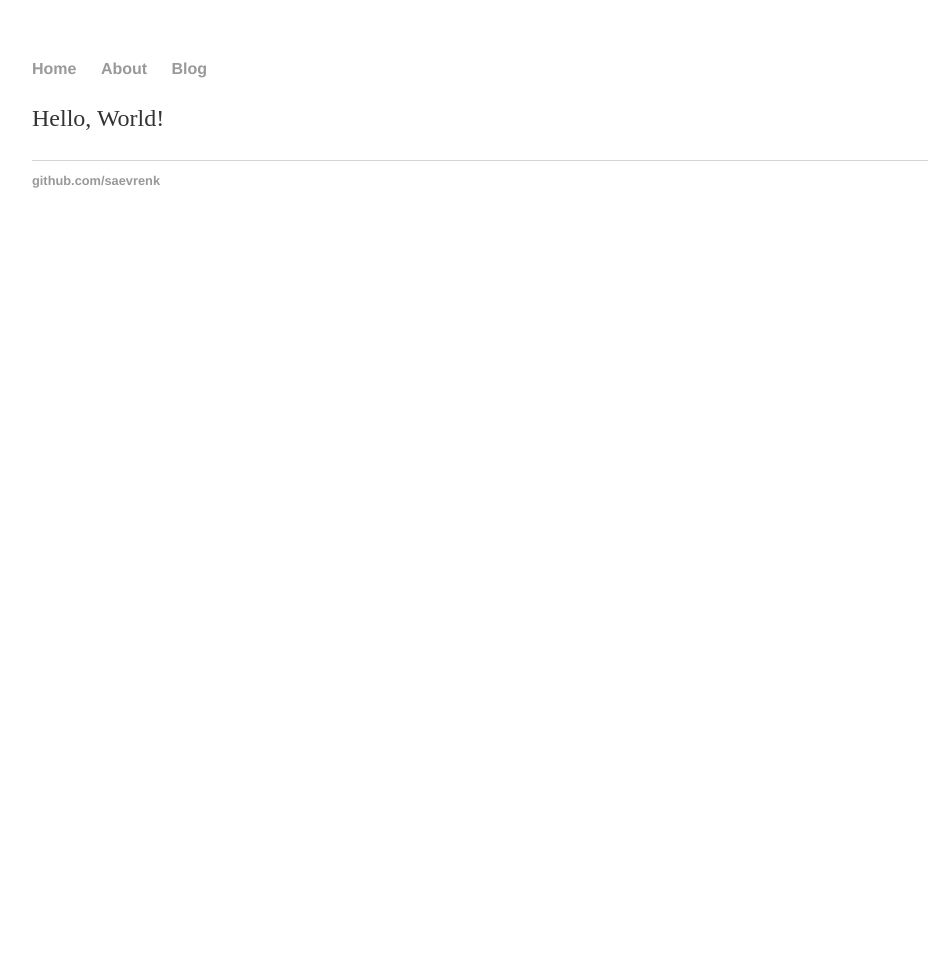
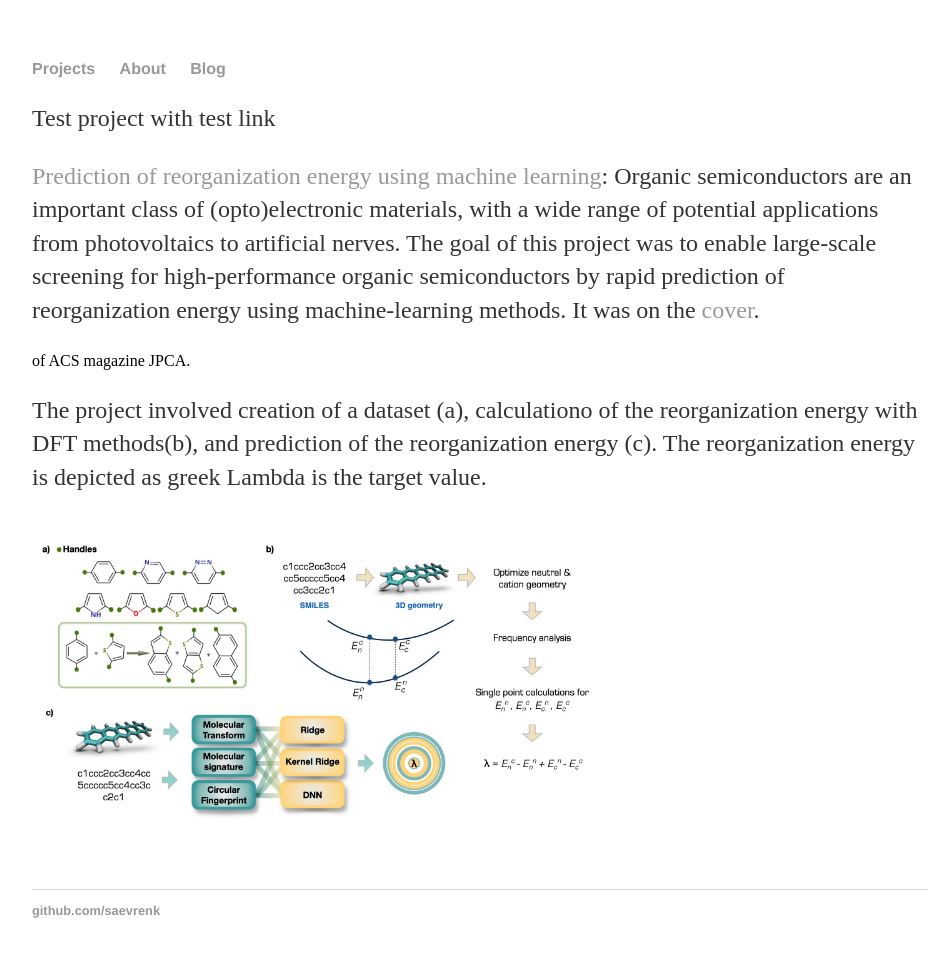
Before and after one commit to saevrenk/saevrenk.github.io, a Jekyll site: the page built from index.html, in a window 1280 px wide. Shown: the whole page, without its empty margins (160-1109 px from the left). Built offline with Jekyll 4.4.1, drawn with Linux system fonts in a browser that asks for light colours; before the commit the page ends 900 px from its top, so only the background shows below that.

Commit message:
Editing the projects page

```diff
--- a/_layouts/default.html
+++ b/_layouts/default.html
@@ -1,15 +1,17 @@
 <!DOCTYPE html>
 <html>
+
 <head>
   <title>{{ page.title }}</title>
 
   <link rel="stylesheet" type="text/css" href="/css/main.css">
 
 </head>
+
 <body>
   <nav>
     <ul>
-<li><a href="/">Home</a></li>
+      <li><a href="/">Projects</a></li>
       <li><a href="/about">About</a></li>
       <!-- <li><a href="/cv">CV</a></li> -->
       <li><a href="/blog">Blog</a></li>
--- a/index.html
+++ b/index.html
@@ -4,5 +4,21 @@ title: Hello
 ---
 <div class="blurb">
 
-	<p>    Hello, World!    </p>
+	<p> Test project with test link </p>
+
+	<p><a href:"https://pubs.acs.org/doi/abs/10.1021/acs.jpca.9b02733">
+			Prediction of reorganization energy using machine learning</a>:
+		Organic semiconductors are an important class of (opto)electronic materials,
+		with a wide range of potential applications from photovoltaics to artificial nerves.
+		The goal of this project was to enable large-scale screening for high-performance
+		organic semiconductors by rapid prediction of reorganization energy
+		using machine-learning methods. It was on the <a href:"https://pubs.acs.org/toc/jpcafh/123/36">cover</a>.
+	</p> of ACS magazine JPCA.
+	<p> The project involved creation of a dataset (a),
+		calculationo of the reorganization energy with DFT methods(b),
+		and prediction of the reorganization energy (c). The reorganization energy
+		is depicted as greek Lambda is the target value.</p>
+	<p><img src="./assets/fig1_jpca.png" alt="image" width="600" /></p>
+
+
 </div>
```
Also changed, not shown: about/index.html (+4 -7 lines), README.md, assets/fig1_jpca.png (added), 2 other files. Lines whose indentation alone changed are shown as unchanged.
